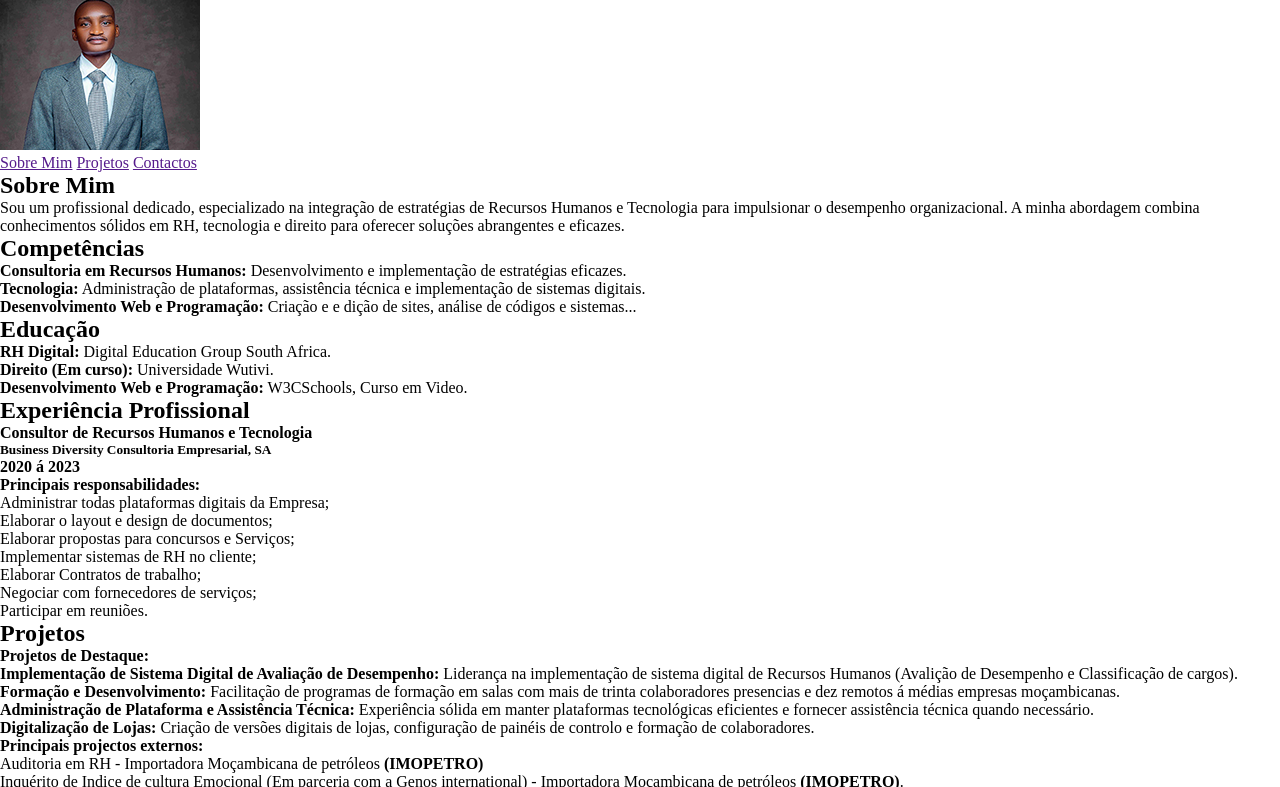
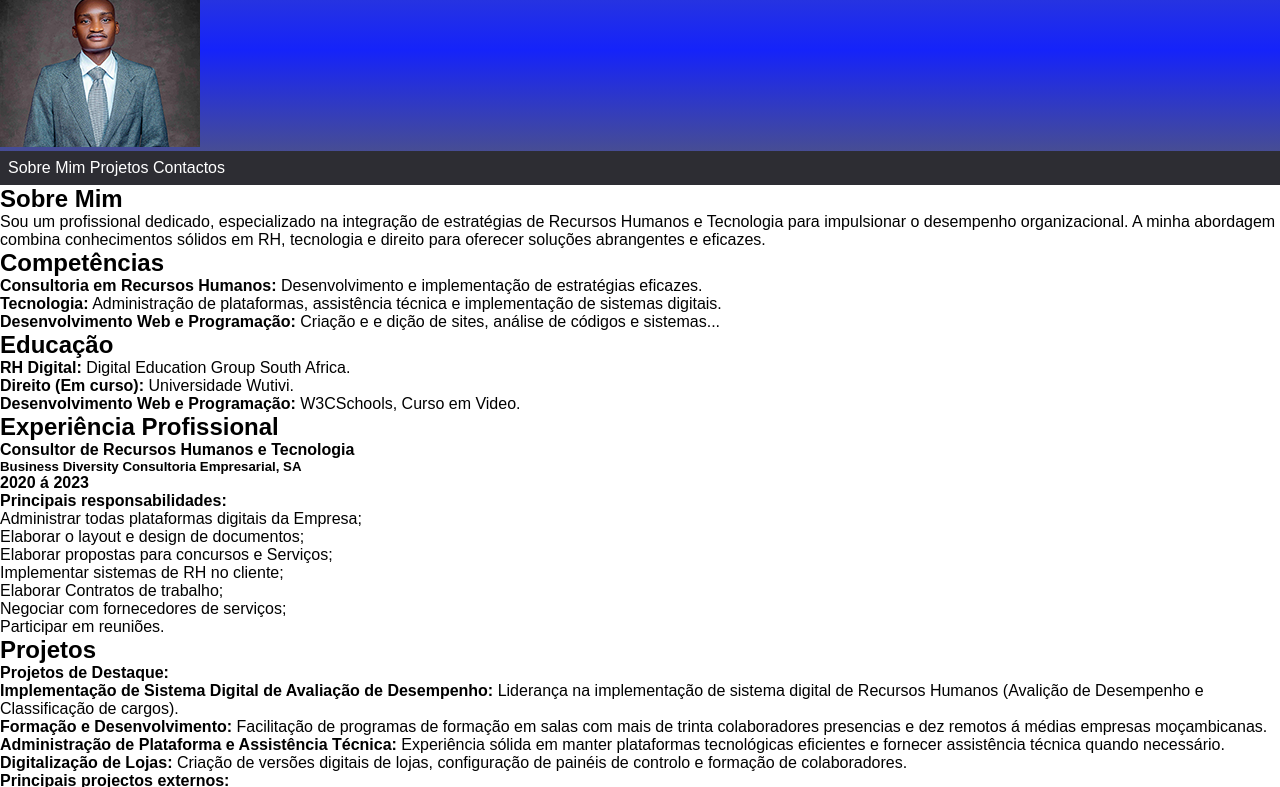
Before and after one commit to ShelzerTembe/Portifolio, a plain HTML site: page index.html in a window 1280 px wide. Shown: the part 52-839 px from the top of the page. Drawn offline with Linux system fonts and the light colour scheme.

Commit message:
Update style.css

```diff
--- a/style.css
+++ b/style.css
@@ -23,3 +23,30 @@
     margin: 0px;
     padding: 0px;
 }
+
+body{
+    font-family: var(--fonte-destaque);
+}
+
+header{
+    background-image: linear-gradient(to bottom, var(--cor2),var(--cor3), var(--cor30));
+}
+header>h1{
+    background-color: var(--cor5);
+    font-family: var(--fonte-destaque);
+    color: var(--cor1);
+    padding: 8px;
+    font-size: medium;
+}
+
+nav{
+    background-color: var(--cor5);
+    padding: 8px;
+}
+
+nav>a{
+    font-family: var(--fonte-destaque);
+    color: var(--cor1);
+    text-decoration: none;
+
+}
```
